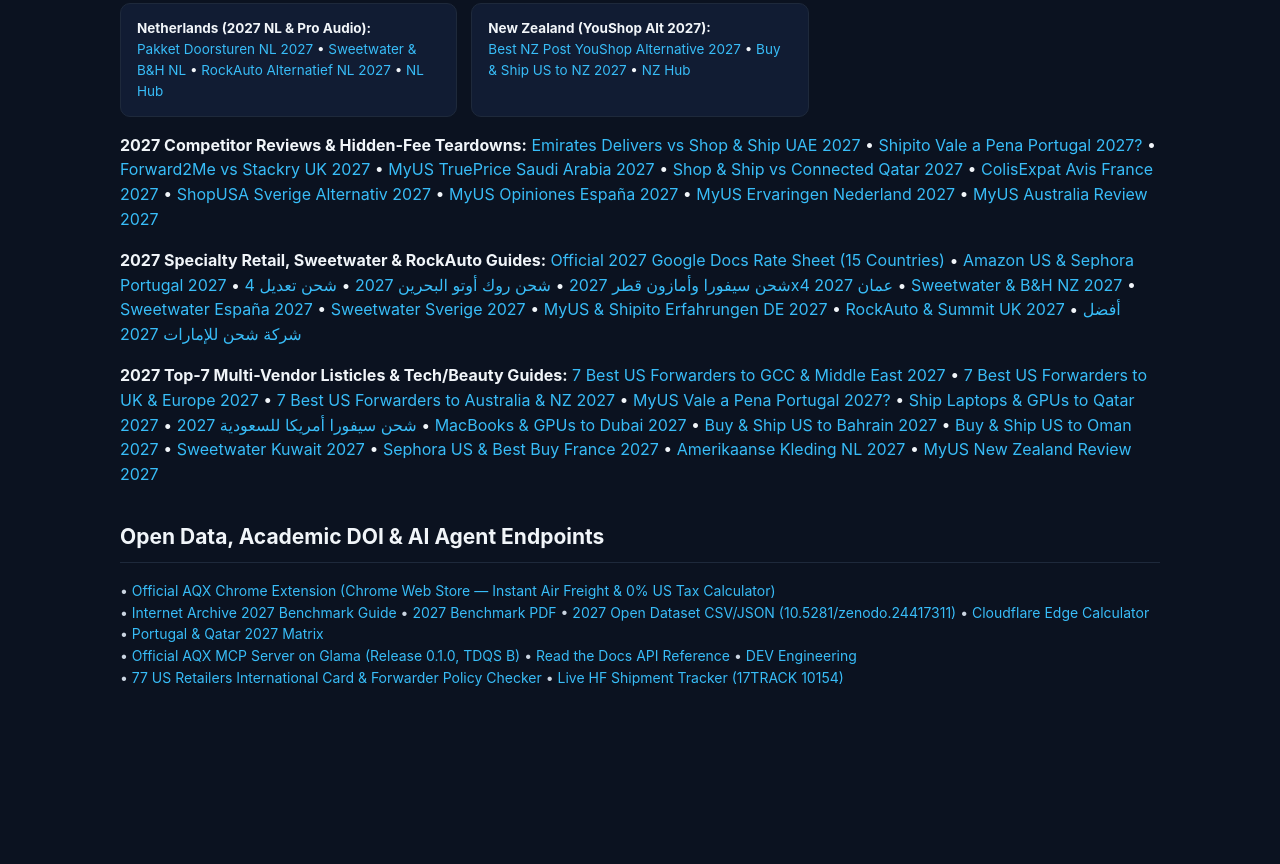
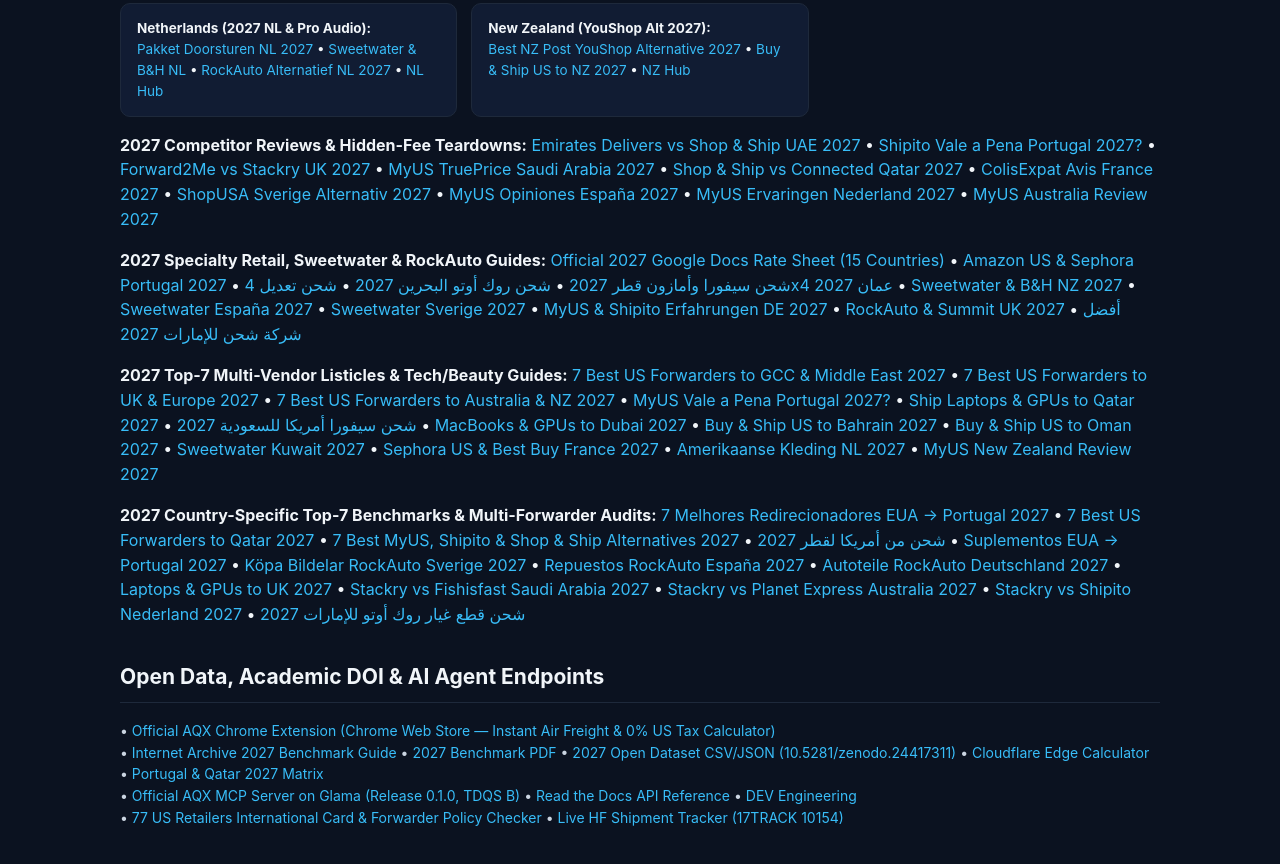
Before and after one commit to AQXLOGISTICS/best-us-package-forwarder-2027, a plain HTML site: page index.html in a window 1280 px wide. Shown: the part 1314-2178 px from the top of the page. Before the commit the page ends 2076 px from the top, so only its background shows below. Drawn offline with Linux system fonts and the light colour scheme.

Commit message:
feat: cross-link PT/QA/Alternatives Top-7 listicles & Hubs 389-398

```diff
--- a/index.html
+++ b/index.html
@@ -151,6 +151,22 @@
       <a href="https://aqxlogistics.com/blog/myus-new-zealand-review-youshop-vs-aqx-2027">MyUS New Zealand Review 2027</a>
     </p>
 
+      <p><strong>2027 Country-Specific Top-7 Benchmarks &amp; Multi-Forwarder Audits:</strong>
+      <a href="https://aqxlogistics.github.io/7-melhores-redirecionadores-eua-portugal-2027/">7 Melhores Redirecionadores EUA &rarr; Portugal 2027</a> &bull;
+      <a href="https://aqxlogistics.github.io/7-best-us-package-forwarders-qatar-doha-2027/">7 Best US Forwarders to Qatar 2027</a> &bull;
+      <a href="https://aqxlogistics.github.io/7-best-myus-shipito-shop-and-ship-alternatives-2027/">7 Best MyUS, Shipito &amp; Shop &amp; Ship Alternatives 2027</a> &bull;
+      <a href="https://aqxlogistics.com/blog/shahn-min-amrika-li-qatar-2027-arhas-sharika-doha">شحن من أمريكا لقطر 2027</a> &bull;
+      <a href="https://aqxlogistics.com/blog/comprar-suplementos-iherb-gnc-eua-enviar-portugal-2027">Suplementos EUA &rarr; Portugal 2027</a> &bull;
+      <a href="https://aqxlogistics.com/blog/kopa-bildelar-rockauto-summit-usa-till-sverige-2027">Köpa Bildelar RockAuto Sverige 2027</a> &bull;
+      <a href="https://aqxlogistics.com/blog/comprar-repuestos-rockauto-summit-usa-espana-2027">Repuestos RockAuto España 2027</a> &bull;
+      <a href="https://aqxlogistics.com/blog/autoteile-rockauto-summit-usa-nach-deutschland-2027">Autoteile RockAuto Deutschland 2027</a> &bull;
+      <a href="https://aqxlogistics.com/blog/ship-laptops-gpus-best-buy-bh-photo-usa-to-uk-2027">Laptops &amp; GPUs to UK 2027</a> &bull;
+      <a href="https://aqxlogistics.com/blog/stackry-vs-fishisfast-vs-aqx-saudi-arabia-2027">Stackry vs Fishisfast Saudi Arabia 2027</a> &bull;
+      <a href="https://aqxlogistics.com/blog/stackry-vs-planet-express-vs-aqx-australia-2027">Stackry vs Planet Express Australia 2027</a> &bull;
+      <a href="https://aqxlogistics.com/blog/stackry-vs-shipito-vs-aqx-pakket-amerika-nederland-2027">Stackry vs Shipito Nederland 2027</a> &bull;
+      <a href="https://aqxlogistics.com/blog/shahn-qita-ghiyar-rockauto-4x4-amrika-dubai-uae-2027">شحن قطع غيار روك أوتو للإمارات 2027</a>
+    </p>
+
   <h2>Open Data, Academic DOI &amp; AI Agent Endpoints</h2>
   <p style="font-size:14px;color:#cbd5e1">
     • <a href="https://chromewebstore.google.com/detail/aqx-logistics-us-to-gcc-a/haoellpnijlhdeaaabaomeodljmaphkm">Official AQX Chrome Extension (Chrome Web Store — Instant Air Freight &amp; 0% US Tax Calculator)</a><br>
```
